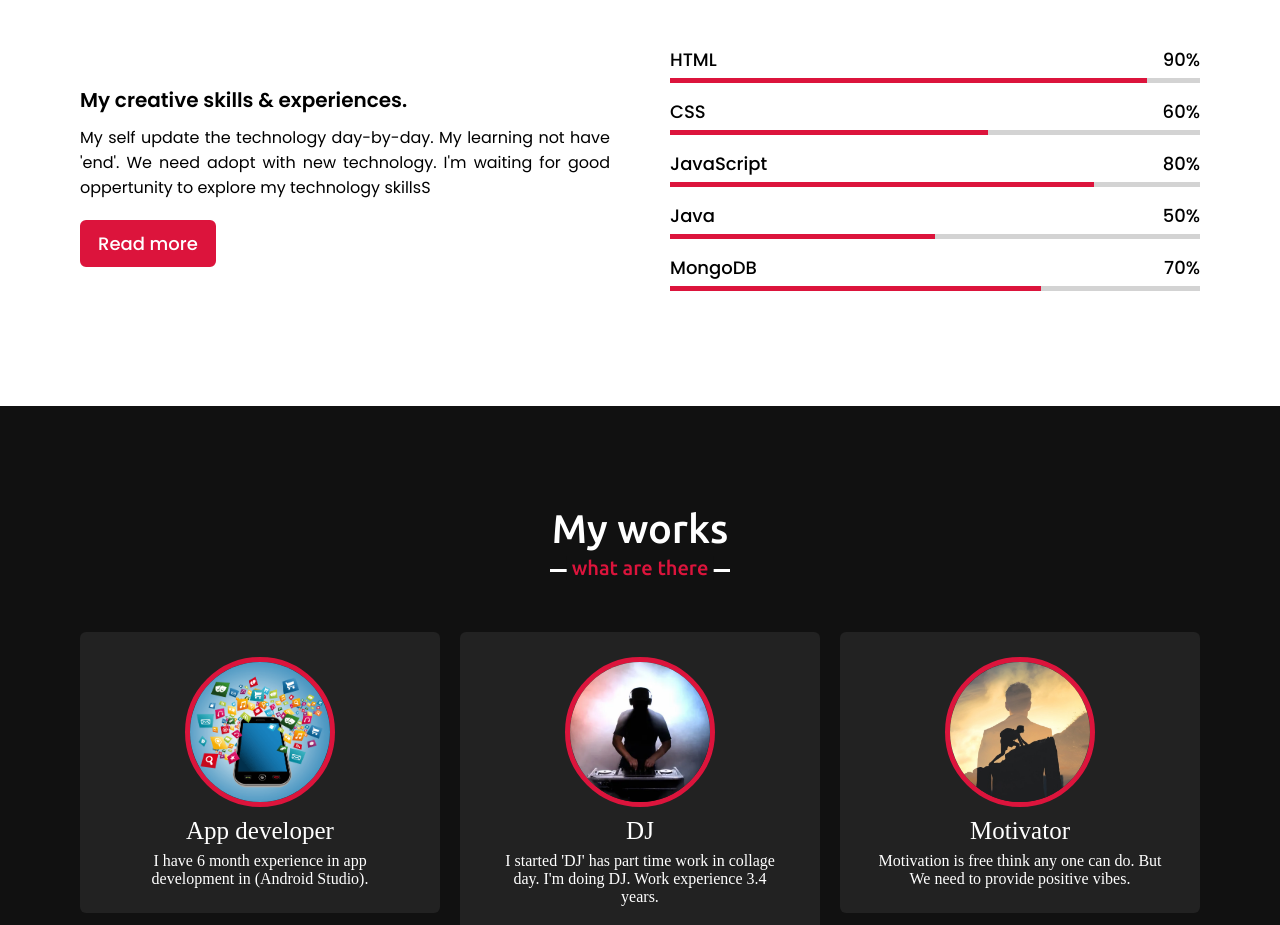
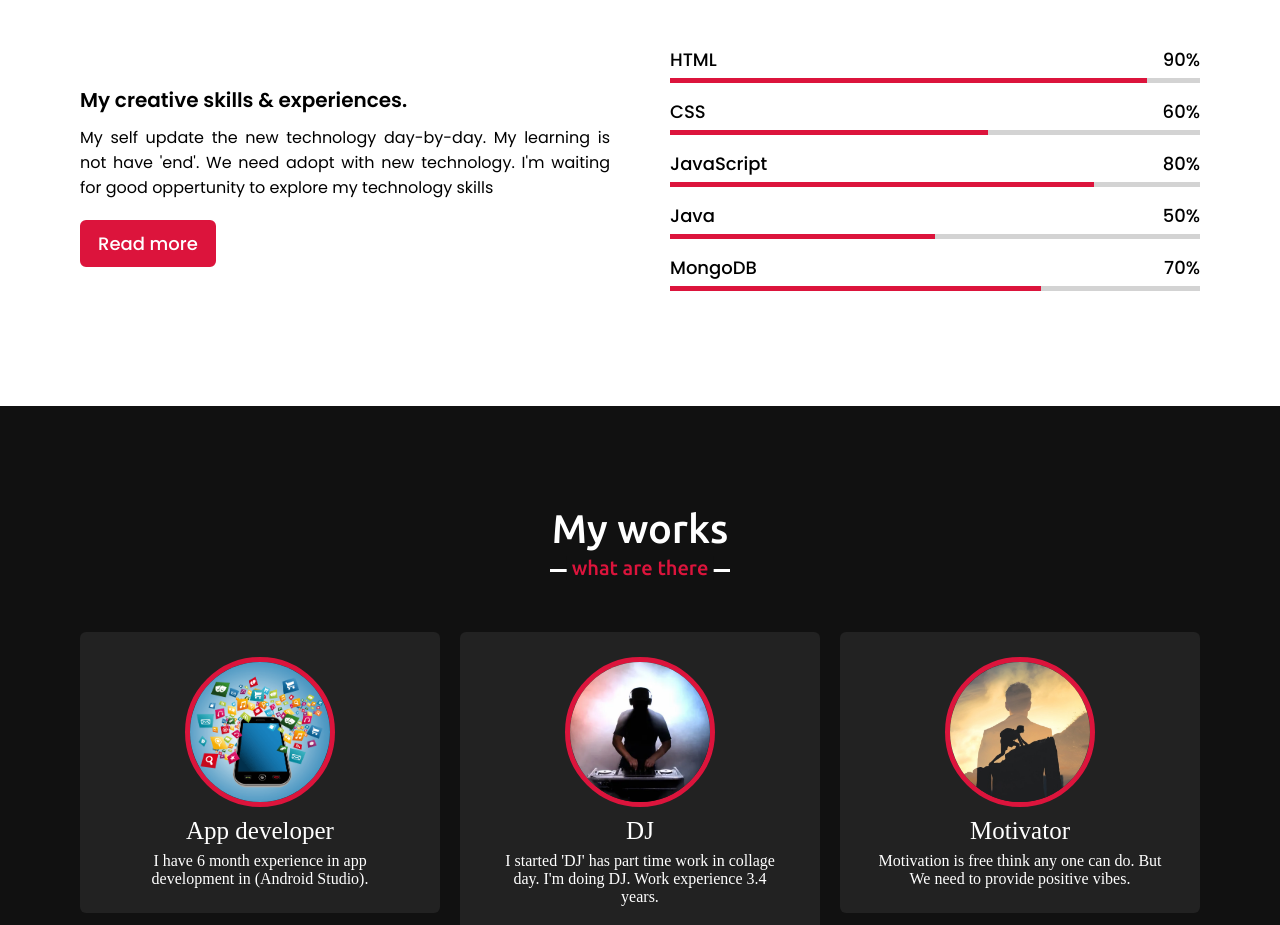
Before and after one commit to pradeepkumar-webdevelope/pradeep_portfolio, a plain HTML site: page index.html in a window 1280 px wide. Shown: the part 2320-3245 px from the top of the page. Drawn offline with nearby package versions, Linux system fonts and the light colour scheme.

Commit message:
Update index.html

```diff
--- a/index.html
+++ b/index.html
@@ -102,7 +102,7 @@
             <div class="skills-content">
                 <div class="column left">
                     <div class="text">My creative skills & experiences.</div>
-                    <p>My self update the technology day-by-day. My learning not have 'end'. We need adopt with new technology. I'm waiting for good oppertunity to explore my technology skillsS</p>
+                    <p>My self update the new technology day-by-day. My learning is not have 'end'. We need adopt with new technology. I'm waiting for good oppertunity to explore my technology skills</p>
                     <a href="#">Read more</a>
                 </div>
                 <div class="column right">
```
